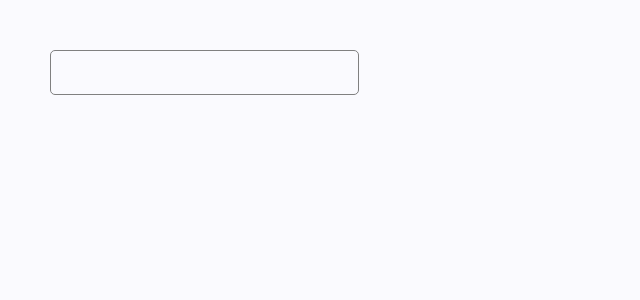
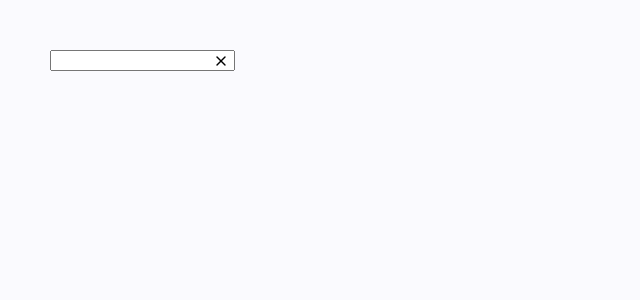
Before and after one commit to barbaraperic/shopping-list, a React (Vite) app: page / in a window 1280 px wide. Shown: the top 300 px of the page, without its empty margins (0-640 px from the left). Built offline with nearby package versions, Linux system fonts and the light colour scheme.

Commit message:
WIP: category input

```diff
--- a/src/assets/icons/Icon.js
+++ b/src/assets/icons/Icon.js
@@ -1,4 +1,4 @@
-import { Search, Plus, Minus, Trash, Edit3 } from 'react-feather';
+import { Search, Plus, Minus, Trash, Edit3, X } from 'react-feather';
 import styled from 'styled-components';
 
 const icons = {
@@ -6,7 +6,8 @@ const icons = {
   plus: Plus,
   minus: Minus,
   trash: Trash,
-  edit: Edit3
+  edit: Edit3,
+  remove: X
 }
 
 export const Icon = ({ id, size, className }) => {
@@ -17,11 +18,12 @@ export const Icon = ({ id, size, className }) => {
   }
   return (
     <Wrapper
+      className={className}
       style={{
         '--size': size + 'px',
       }}
     >
-      <Component size={size} className={className}/>
+      <Component size={size} />
     </Wrapper>
   )
 }
--- /dev/null
+++ b/src/components/Input/CategoryInput.js
@@ -0,0 +1,38 @@
+import styled from "styled-components";
+import { Icon } from '../../assets'
+
+export const CategoryInput = ({ label }) => {
+  return (
+    <Wrapper>
+      <Label>{label}</Label>
+      <InputWrapper>
+        <Input />
+        <StyledIcon id="remove" size={16}/>
+      </InputWrapper>
+    </Wrapper>
+  )
+}
+
+const Wrapper = styled.div`
+  position: relative;
+`
+
+const Label = styled.label`
+
+`
+
+const Input = styled.input`
+
+`
+
+const InputWrapper = styled.div`
+  display: flex;
+  align-items: center;
+
+`
+
+const StyledIcon = styled(Icon)`
+  position: absolute;
+  right: 0;
+  margin-right: 6px;
+`
--- a/src/components/Input/index.js
+++ b/src/components/Input/index.js
@@ -3,3 +3,4 @@ export * from './SaveInput';
 export * from './SearchInput';
 export * from './TextAreaInput';
 export * from './TagInput';
+export * from './CategoryInput';
--- a/src/pages/Home.js
+++ b/src/pages/Home.js
@@ -3,18 +3,19 @@ import styled from 'styled-components';
 // import SidebarLeft from '../containers/SidebarLeft'
 // import SidebarRight from '../containers/SidebarRight'
 // import SaveInput from '../components/SaveInput'
-import { TagInput } from '../components/Input/index';
+import { CategoryInput } from '../components/Input/index';
 
 const Home = () => {
   return (
     <Wrapper>
-      <TagInput />
+      <CategoryInput />
     </Wrapper>
   )
 }
 
 const Wrapper = styled.div`
   display: flex;
+  margin: 50px;
 `
 
 // const StyledMain = styled(Main)`
```
